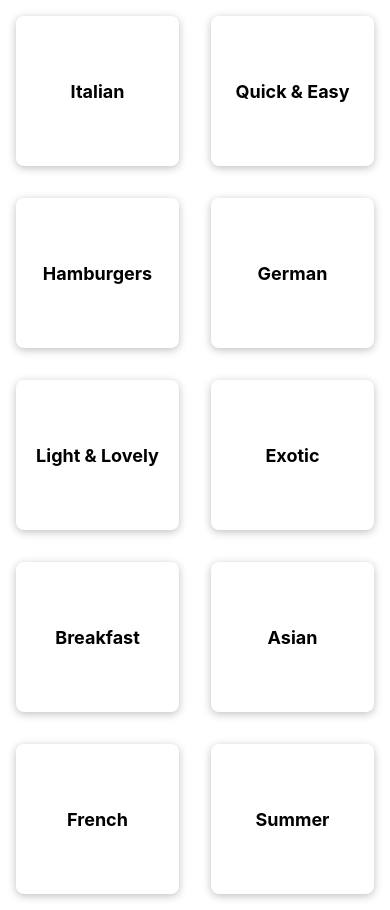
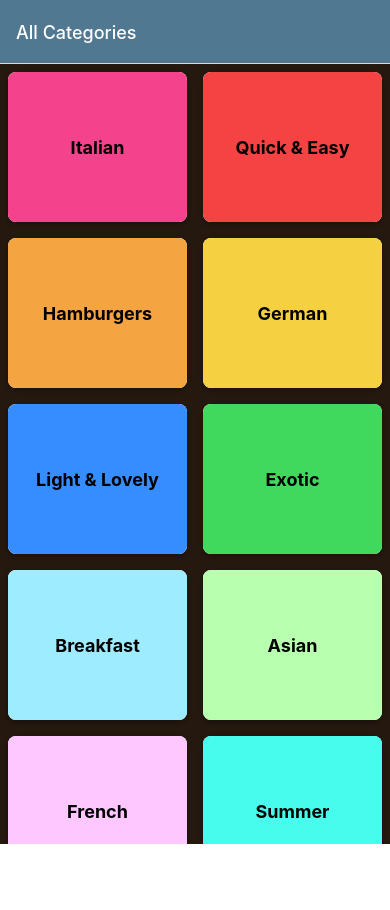
Before and after one commit to l3nsth3fl3ns/rn_navigationTest, a React Native app: screen /MealsCategories in a window 390 px wide. After the commit the page ends 844 px from the top, so only its background shows below. Built offline with nearby package versions, Linux system fonts and the light colour scheme.

Commit message:
previous commit was faulty. updated files

```diff
--- a/App.js
+++ b/App.js
@@ -1,21 +1,50 @@
 import {StatusBar} from 'expo-status-bar';
-import {SafeAreaView, StyleSheet, Text, View} from 'react-native';
+import {Platform, SafeAreaView, StyleSheet, Text, View} from 'react-native';
+import {NavigationContainer} from '@react-navigation/native'
+import {createNativeStackNavigator} from '@react-navigation/native-stack'
+
 import CategoriesScreen from "./screens/CategoriesScreen";
+import MealsOverviewScreen from "./screens/MealsOverviewScreen";
+import MealDetailsScreen from "./screens/MealDetailsScreen";
+
+
+const Stack = createNativeStackNavigator()
 
 export default function App() {
     return (
-        <SafeAreaView>
-            <CategoriesScreen/>
-        </SafeAreaView>
+        <>
+            <StatusBar style='light'/>
+            <NavigationContainer>
+                <Stack.Navigator
+                    screenOptions={{
+                        headerStyle: {backgroundColor: '#517891'},
+                        headerTintColor: 'white',
+                        contentStyle: {backgroundColor: '#24180f'}
+                    }}
+                >
+                    <Stack.Screen
+                        name='MealsCategories'
+                        component={CategoriesScreen}
+                        // route and navigation are passed down to screen by React Navigation automatically
+                        // options function executes as soon as screen gets active
+                        options={{
+                            title: 'All Categories'
+                        }}
+                    />
+                    <Stack.Screen
+                        name='MealsOverview'
+                        component={MealsOverviewScreen}
+                        /*options={({route, navigation}) => {
+                            const {categoryId} = route.params
+                            return {
+                                title: categoryId
+                            }
+                        }}*/
+                    />
+                    <Stack.Screen name='MealDetails' component={MealDetailsScreen} />
+                </Stack.Navigator>
+            </NavigationContainer>
+        </>
 
     );
 }
-
-const styles = StyleSheet.create({
-    container: {
-        flex: 1,
-        backgroundColor: '#fff',
-        alignItems: 'center',
-        justifyContent: 'center',
-    },
-});
--- a/components/CategoryGridTile.jsx
+++ b/components/CategoryGridTile.jsx
@@ -1,11 +1,14 @@
 import {Platform, Pressable, StyleSheet, Text, View} from "react-native";
+import {useNavigation} from "@react-navigation/native"; // hook to get the navigation object in every component if
+//props are not wanted
 
 const CategoryGridTile = props => {
     return (
         <View style={styles.gridItem}>
-            <Pressable style={({pressed}) => [styles.button, pressed ? styles.buttonPressed : null]}
-                       android_ripple={{color: "#ccc"}}>
-                <View style={styles.innerContainer}>
+            <Pressable
+                style={({pressed}) => [styles.button, pressed ? styles.buttonPressed : null]}
+                onPress={props.onPress}>
+                <View style={[styles.innerContainer, {backgroundColor: props.color}]}>
                     <Text style={styles.title}>
                         {props.title}
                     </Text>
@@ -17,15 +20,15 @@ const CategoryGridTile = props => {
 const styles = StyleSheet.create({
     gridItem: {
         flex: 1,
-        margin: 16,
+        margin: 8,
         height: 150,
         borderRadius: 8,
+        backgroundColor: "white",
         elevation: 4,
         shadowColor: "black",
         shadowOpacity: 0.25,
-        shadowRadius: 8,
+        shadowRadius: 4,
         shadowOffset: {width: 0, height: 2},
-        backgroundColor: "white",
         overflow: Platform.OS === "android" ? "hidden" : "visible",
     },
     button: {
@@ -36,6 +39,7 @@ const styles = StyleSheet.create({
         padding: 16,
         justifyContent: "center",
         alignItems: "center",
+        borderRadius: 8,
     },
     buttonPressed: {
         opacity: 0.5,
--- a/components/MealItem.jsx
+++ b/components/MealItem.jsx
@@ -0,0 +1,71 @@
+import {Image, Platform, Pressable, StyleSheet, Text, View} from "react-native";
+
+const MealItem = ({title, imageUrl, duration, complexity, affordability, onPress}) => {
+    return (
+        <View style={styles.mealItem}>
+            <Pressable
+                style={({pressed}) => pressed ? styles.buttonPressed : null}
+                onPress={onPress}
+            >
+                <View>
+                    <View>
+                        <Image
+                            style={styles.image}
+                            source={{uri: imageUrl}}/>
+                        <Text
+                            style={styles.title}
+                        >{title}</Text>
+                    </View>
+                    <View style={styles.details}>
+                        <Text style={styles.detailItem}>{duration}m</Text>
+                        <Text style={styles.detailItem}>{complexity.toUpperCase()}</Text>
+                        <Text style={styles.detailItem}>{affordability.toUpperCase()}</Text>
+                    </View>
+                </View>
+            </Pressable>
+        </View>
+    )
+}
+
+const styles = StyleSheet.create({
+    mealItem: {
+        margin: 16,
+        borderRadius: 8,
+        backgroundColor: 'white',
+        elevation: 4,
+        shadowColor: "black",
+        shadowOpacity: 0.25,
+        shadowRadius: 4,
+        shadowOffset: {width: 0, height: 2},
+        overflow: Platform.OS === "android" ? "hidden" : "visible",
+    },
+    image: {
+        width: '100%',
+        height: 200
+    },
+    title: {
+        fontWeight: 'bold',
+        textAlign: 'center',
+        fontSize: 18,
+        padding: 10,
+    },
+    details: {
+        flexDirection: "row",
+        alignItems: 'center',
+        justifyContent: 'center',
+        padding: 10,
+    },
+    detailItem: {
+        marginHorizontal: 4,
+        fontSize: 12,
+    },
+    innerContainer: {
+        borderRadius: 8,
+        overflow: 'hidden',
+    },
+    buttonPressed: {
+        opacity: 0.5,
+    },
+})
+
+export default MealItem
--- a/components/MealItemWithNavigation.jsx
+++ b/components/MealItemWithNavigation.jsx
@@ -1,6 +1,16 @@
 import {Image, Platform, Pressable, StyleSheet, Text, View} from "react-native";
+import {useNavigation} from "@react-navigation/native";
 
-const MealItem = ({title, imageUrl, duration, complexity, affordability, onPress}) => {
+const MealItemWithNavigation = ({id, title, imageUrl, duration, complexity, affordability, onPress}) => {
+    // as this is no screen route and navigation are not passed on to this component
+    const navigation = useNavigation() // assigns route and navigation just like screen
+
+    const selectMealItemHandler = () => {
+        navigation.navigate('MealDetails', {
+        mealId: id
+    })
+    }
+
     return (
         <View style={styles.mealItem}>
             <Pressable
@@ -68,4 +78,4 @@ const styles = StyleSheet.create({
     },
 })
 
-export default MealItem
+export default MealItemWithNavigation
--- a/package.json
+++ b/package.json
@@ -9,10 +9,14 @@
     "web": "expo start --web"
   },
   "dependencies": {
+    "@react-navigation/native": "^6.1.6",
+    "@react-navigation/native-stack": "^6.9.12",
     "expo": "~48.0.15",
     "expo-status-bar": "~1.4.4",
     "react": "18.2.0",
-    "react-native": "0.71.7"
+    "react-native": "0.71.7",
+    "react-native-safe-area-context": "4.5.0",
+    "react-native-screens": "~3.20.0"
   },
   "devDependencies": {
     "@babel/core": "^7.20.0"
--- a/screens/CategoriesScreen.jsx
+++ b/screens/CategoriesScreen.jsx
@@ -1,14 +1,23 @@
 import {CATEGORIES} from "../data/dummy_data";
-import {FlatList, View, Text} from "react-native";
+import {FlatList, View, StyleSheet, Platform} from "react-native";
 import CategoryGridTile from "../components/CategoryGridTile";
 
-const renderCategoryItem = (itemData) => {
-    return (
-        <CategoryGridTile title={itemData.item.title} color={itemData.item.color}/>
-    )
-}
 
-const CategoriesScreen = () => {
+const CategoriesScreen = (props) => {
+    const renderCategoryItem = (itemData) => {
+        const pressHandler = () => {
+            props.navigation.navigate('MealsOverview', {
+                categoryId: itemData.item.id
+            }) // object allows to define params which are passed to MealsOverViewScreen via route.params
+        }
+
+        return (
+            <CategoryGridTile title={itemData.item.title}
+                              color={itemData.item.color}
+                              onPress={pressHandler}
+            />
+        )
+    }
     return (
         <FlatList
             keyExtractor={(item) => item.id}
@@ -19,5 +28,4 @@ const CategoriesScreen = () => {
     )
 }
 
-
 export default CategoriesScreen
--- a/screens/MealDetailsScreen.jsx
+++ b/screens/MealDetailsScreen.jsx
@@ -0,0 +1,38 @@
+import {View, Text, StyleSheet} from "react-native";
+
+import {MEALS} from "../data/dummy_data";
+import {useLayoutEffect} from "react";
+
+const MealDetailsScreen = ({navigation, route}) => {
+    const {mealId, description} = route.params
+
+    // get the exact meal given the params from the MealsOverViewScreen/Mea
+    const selectedMeal = MEALS.find((meal) => meal.id === mealId)
+
+    // for the title of the page
+    useLayoutEffect(() => {
+        const MealTitle = selectedMeal.title
+
+        navigation.setOptions({
+            title: MealTitle
+        })
+    }, [mealId, navigation])
+
+    return(
+        <View style={styles.container}>
+            <Text style={styles.text}>{selectedMeal.steps}</Text>
+        </View>
+    )
+}
+
+
+const styles = StyleSheet.create({
+    text: {
+        color: 'white'
+    },
+    container: {
+        flex: 1,
+        padding: 10,
+    }
+})
+export default MealDetailsScreen
--- a/screens/MealsOverviewScreen.jsx
+++ b/screens/MealsOverviewScreen.jsx
@@ -0,0 +1,66 @@
+import {useLayoutEffect} from 'react'
+import {View, StyleSheet, FlatList} from "react-native";
+
+import {MEALS, CATEGORIES} from "../data/dummy_data";
+import MealItem from "../components/MealItem";
+import MealItemWithNavigation from "../components/MealItemWithNavigation";
+
+const MealsOverviewScreen = ({navigation, route}) => {
+    const catID = route.params.categoryId
+    // can also be achieved via assigning useRoute to const and accessing .params
+
+    const displayMeals = MEALS.filter((mealItem) => {
+        return mealItem.categoryIds.indexOf(catID) >= 0;
+    })
+
+    // for the title of the page i.e. Hamburgers
+    useLayoutEffect(() => {
+        const categoryTitle = CATEGORIES.find((category) => category.id === catID).title
+
+        navigation.setOptions({
+            title: categoryTitle
+        })
+    }, [catID, navigation])
+
+
+
+
+    const renderMealItem = (itemData) => {
+        const item = itemData.item
+        // pass on as prop to MealItem
+        const pressHandler = () => {
+        navigation.navigate('MealDetails', {
+            mealId: item.id,
+            description: item.steps
+        })
+    }
+        const mealItemProps = {
+            id: item.id, //for navigation in MealItemWithNavigation
+            title: item.title,
+            imageUrl: item.imageUrl,
+            duration: item.duration,
+            complexity: item.complexity,
+            affordability: item.affordability,
+            onPress: pressHandler
+        }
+        return <MealItemWithNavigation {...mealItemProps} />
+    }
+
+    return (
+        <View style={styles.container}>
+            <FlatList data={displayMeals}
+                      keyExtractor={(item) => item.id}
+                      renderItem={renderMealItem}
+            />
+        </View>
+    )
+}
+
+
+const styles = StyleSheet.create({
+    container: {
+        flex: 1,
+        padding: 17,
+    }
+})
+export default MealsOverviewScreen
```
Also changed, not shown: 1 other file (tests, documents, lock files or other folders).
